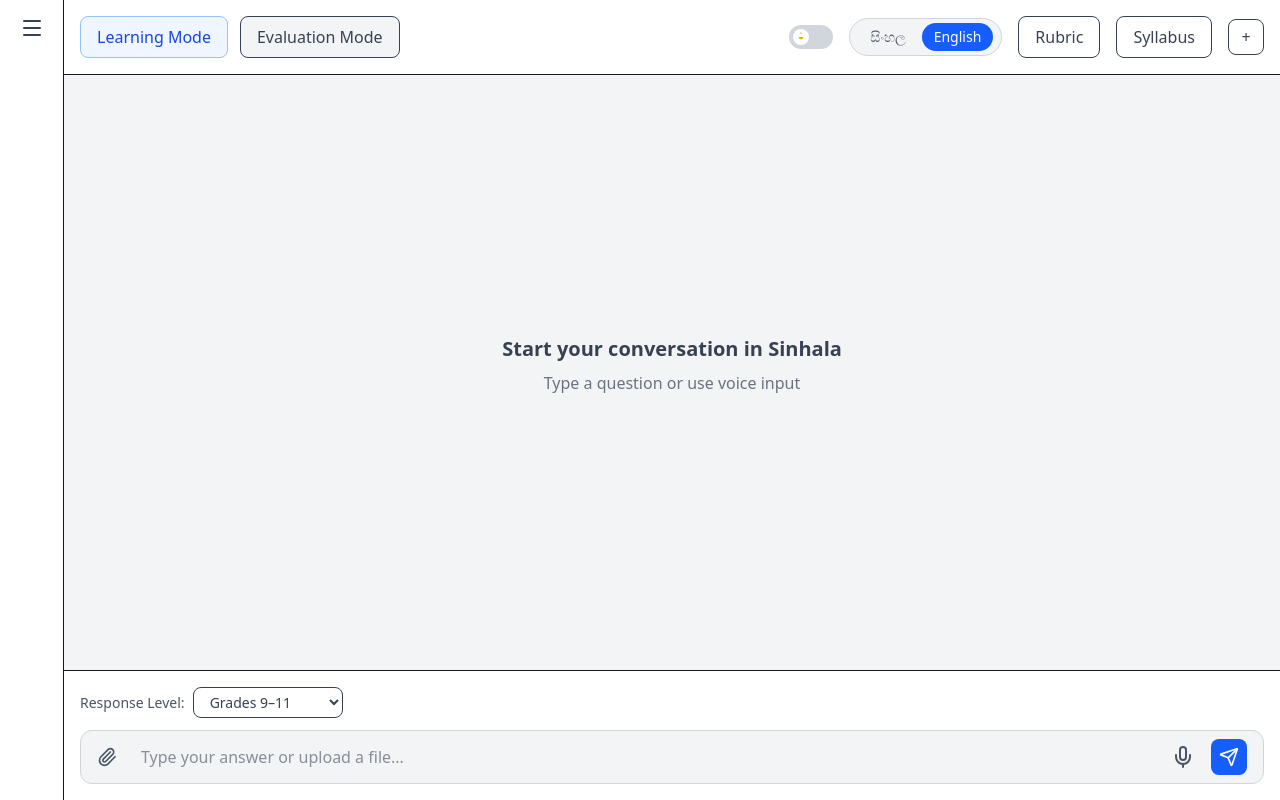
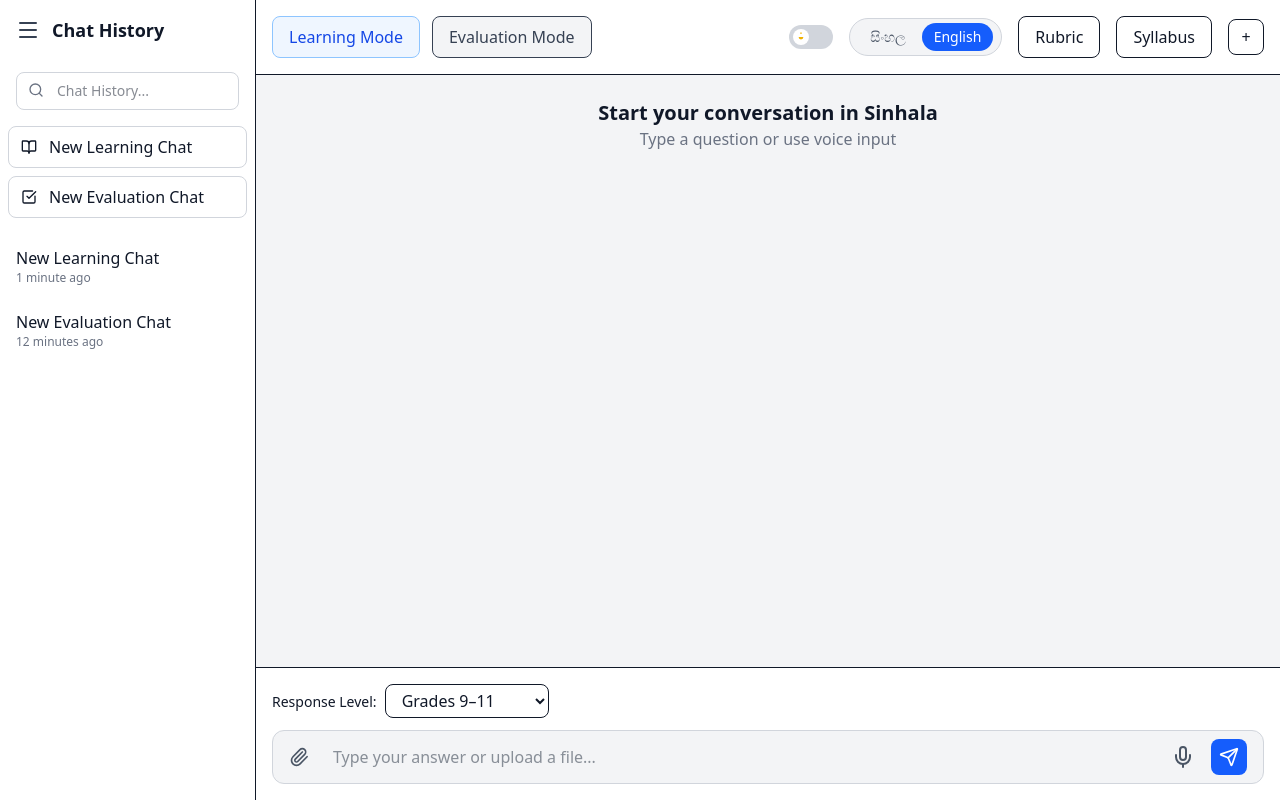
Before and after one commit to Miyuri15/sinlearn-web, a Next.js app: page /chat in a window 1280 px wide. Both pictures are taken after a click on the icon 31 px from the left and 28 px from the top of the page. Built offline with nearby package versions, Linux system fonts and the light colour scheme.

Commit message:
side bar added

```diff
--- a/public/locales/en/common.json
+++ b/public/locales/en/common.json
@@ -14,7 +14,9 @@
   "already_have_account": "Already have an account?",
   "signup_link": "Sign Up",
   "signin_link": "Sign In",
-
+  "chat_history": "Chat History",
+  "new_learning_chat": "New Learning Chat",
+  "new_evaluation_chat": "New Evaluation Chat",
 
   "settings": {
     "title": "Settings",
--- a/public/locales/si/common.json
+++ b/public/locales/si/common.json
@@ -14,6 +14,9 @@
   "already_have_account": "දැනටමත් ගිණුමක් තිබේද?",
   "signup_link": "ලියාපදිංචි වන්න",
   "signin_link": "පිවිසෙන්න",
+  "chat_history": "සංවාද ඉතිහාසය",
+  "new_learning_chat": "නව අධ්‍යයන සංවාදය",
+  "new_evaluation_chat": "නව ඇගයීම් සංවාදය",
 
 
   "settings": {
--- a/src/app/chat/page.tsx
+++ b/src/app/chat/page.tsx
@@ -10,10 +10,13 @@ import RecordBar from "./components/RecordBar";
 import EvaluationCard from "./components/EvaluationCard";
 import ChatThemeToggle from "./components/ChatThemeToggle";
 import EvaluationInputs from "./components/EvaluationInputs";
+import Sidebar from "@/components/sidebar/Sidebar";
 
 export default function Chat() {
   const { t } = useTranslation("chat");
-  // --- STATES ---
+
+  // STATES
+  const [isSidebarOpen, setIsSidebarOpen] = useState(false);
   const [loading, setLoading] = useState(false);
   const [isRubricOpen, setIsRubricOpen] = useState(false);
   const [isRecording, setIsRecording] = useState(false);
@@ -24,39 +27,15 @@ export default function Chat() {
   const endRef = useRef<HTMLDivElement | null>(null);
   const [responseLevel, setResponseLevel] = useState("Grades 9–11");
 
-  // Evaluation inputs state (required by EvaluationInputs)
-  const [totalMarks, setTotalMarks] = useState<number>(0);
-  const [mainQuestions, setMainQuestions] = useState<number>(0);
-  const [requiredQuestions, setRequiredQuestions] = useState<number>(0);
-  const [subQuestions, setSubQuestions] = useState<number>(0);
+  // Evaluation inputs
+  const [totalMarks, setTotalMarks] = useState(0);
+  const [mainQuestions, setMainQuestions] = useState(0);
+  const [requiredQuestions, setRequiredQuestions] = useState(0);
+  const [subQuestions, setSubQuestions] = useState(0);
 
-  // --- INPUT HANDLERS ---
-  const handleInputChange = (e: React.ChangeEvent<HTMLTextAreaElement>) => {
-    const value = e.target.value;
-    setMessage(value);
-    if (value.trim() === "") {
-      e.target.style.height = "auto";
-      return;
-    }
-    e.target.style.height = "auto";
-    e.target.style.height = `${e.target.scrollHeight}px`;
-  };
-
-  const handleStopRecording = () => {
-    setIsRecording(false);
-    setMessage(transcript);
-  };
-
-  const handleCancelRecording = () => {
-    setIsRecording(false);
-    setTranscript("");
-  };
-
-  // --- HARDCODED LEARNING MODE RESPONSE ---
   const mockLearningReply =
     "Good job! When x = 5, the expression 3x² - 2x + 4 becomes:\n3(25) - 10 + 4 = 69.";
 
-  // --- HARDCODED EVALUATION REPORT ---
   const mockEvaluation = {
     grade: "B+",
     coverage: 76,
@@ -66,10 +45,9 @@ export default function Chat() {
     weaknesses: ["Could improve explanation clarity"],
     missing: ["Final conclusion missing"],
     feedback:
-      "Your answer is mostly correct. However, adding a final conclusion would improve clarity.",
+      "Your answer is mostly correct. Adding a final conclusion will improve clarity.",
   };
 
-  // --- SEND BUTTON HANDLER ---
   const handleSend = () => {
     if (mode === "learning") {
       if (!message.trim()) return;
@@ -79,42 +57,59 @@ export default function Chat() {
         { role: "user", content: message },
         { role: "assistant", content: mockLearningReply },
       ]);
-
-      setMessage("");
-      return;
+    } else {
+      setMessages((prev) => [
+        ...prev,
+        {
+          role: "user",
+          content: { totalMarks, mainQuestions, requiredQuestions, subQuestions },
+        },
+        { role: "evaluation", content: mockEvaluation },
+      ]);
     }
 
-    // Evaluation mode
-    const evaluationPayload = {
-      totalMarks,
-      mainQuestions,
-      requiredQuestions,
-      subQuestions,
-    };
-
-    setMessages((prev) => [
-      ...prev,
-      { role: "user", content: evaluationPayload },
-      { role: "evaluation", content: mockEvaluation },
-    ]);
     setMessage("");
   };
 
   useEffect(() => {
-    if (endRef.current) {
-      endRef.current.scrollIntoView({ behavior: "smooth" });
-    }
+    endRef.current?.scrollIntoView({ behavior: "smooth" });
   }, [messages]);
 
+  const handleInputChange = (e: React.ChangeEvent<HTMLTextAreaElement>) => {
+    setMessage(e.target.value);
+    e.target.style.height = "auto";
+    e.target.style.height = `${e.target.scrollHeight}px`;
+  };
+
   return (
-    <main className="flex min-h-screen bg-gray-100 text-gray-900 dark:bg-[#0C0C0C] dark:text-gray-200 relative overflow-hidden">
-      {/* LEFT SIDEBAR */}
-      <div className="w-16 bg-white border-r dark:bg-[#111111] dark:border-[#2a2a2a] flex items-start justify-center p-4">
-        <Menu className="w-6 h-6 text-gray-700 dark:text-gray-300 cursor-pointer" />
+    <main className="flex min-h-screen bg-gray-100 dark:bg-[#0C0C0C] text-gray-900 dark:text-gray-200">
+      {/* LEFT SIDEBAR — PUSHES LAYOUT LIKE CHATGPT */}
+      <div
+        className={`transition-all duration-300 border-r dark:border-[#2a2a2a]
+        bg-white dark:bg-[#111111]
+        ${isSidebarOpen ? "w-64" : "w-16"}`}
+      >
+        {isSidebarOpen ? (
+          <Sidebar
+            chats={[
+              { id: "1", title: "New Learning Chat", type: "learning", time: "1 minute ago" },
+              { id: "2", title: "New Evaluation Chat", type: "evaluation", time: "12 minutes ago" },
+            ]}
+            isOpen={isSidebarOpen}
+            onClose={() => setIsSidebarOpen(false)}
+          />
+        ) : (
+          <div className="p-4">
+            <Menu
+              onClick={() => setIsSidebarOpen(true)}
+              className="w-6 h-6 text-gray-700 dark:text-gray-300 cursor-pointer"
+            />
+          </div>
+        )}
       </div>
 
       {/* MAIN AREA */}
-      <div className="flex flex-col flex-1 min-h-screen h-screen justify-between">
+      <div className="flex flex-col flex-1 h-screen">
         {/* TOP BAR */}
         <div className="flex items-center justify-between bg-white dark:bg-[#111111] p-4 border-b dark:border-[#2a2a2a]">
           {/* MODE TOGGLE */}
@@ -142,63 +137,57 @@ export default function Chat() {
             </button>
           </div>
 
-          {/* RIGHT OPTIONS */}
+          {/* RIGHT TOOLS */}
           <div className="flex items-center gap-4">
             <ChatThemeToggle />
             <ChatLanguageToggle />
 
             <button
               onClick={() => setIsRubricOpen(true)}
-              className="px-4 py-2 rounded-lg bg-white border font-medium text-gray-700 dark:bg-[#222] dark:border-[#333] dark:text-gray-200"
+              className="px-4 py-2 rounded-lg bg-white dark:bg-[#222] border dark:border-[#333]"
             >
               Rubric
             </button>
 
-            <button className="px-4 py-2 rounded-lg bg-white border font-medium text-gray-700 dark:bg-[#222] dark:border-[#333] dark:text-gray-200">
+            <button className="px-4 py-2 rounded-lg bg-white dark:bg-[#222] border dark:border-[#333]">
               Syllabus
             </button>
 
-            <button className="w-9 h-9 flex items-center justify-center border rounded-lg bg-white text-gray-700 dark:bg-[#222] dark:border-[#333] dark:text-gray-200">
+            <button className="w-9 h-9 flex items-center justify-center bg-white dark:bg-[#222] border dark:border-[#333] rounded-lg">
               +
             </button>
           </div>
         </div>
 
         {/* MESSAGE AREA */}
-        <div className="flex-1 min-h-0 overflow-y-auto p-6 space-y-4 flex flex-col bg-gray-100 dark:bg-[#0C0C0C]">
-          {/* CENTER CONTENT (only show when no messages) */}
-          {messages.length === 0 && (
-            <div className="flex-1 flex items-center justify-center text-center px-4">
+        <div className="flex-1 overflow-y-auto p-6 space-y-4 bg-gray-100 dark:bg-[#0C0C0C]">
+          {/* Empty State */}
+          {!messages.length && (
+            <div className="flex-1 flex items-center justify-center text-center">
               <div>
-                <h2 className="text-xl font-semibold text-gray-700 dark:text-gray-200">
-                  {t("start_conversation")}
-                </h2>
-                <p className="text-gray-500 mt-2 dark:text-gray-400">
-                  {t("start_conversation_sub")}
-                </p>
+                <h2 className="text-xl font-semibold">{t("start_conversation")}</h2>
+                <p className="text-gray-500 dark:text-gray-400">{t("start_conversation_sub")}</p>
               </div>
             </div>
           )}
+
+          {/* Messages */}
           {messages.map((m, i) => (
             <div key={i}>
               {m.role === "user" && (
-                <div className="p-3 rounded-lg max-w-xl ml-auto break-all bg-blue-100 text-blue-900 dark:bg-[#1E3A8A] dark:text-blue-100">
+                <div className="p-3 rounded-lg max-w-xl ml-auto bg-blue-100 dark:bg-[#1E3A8A] text-blue-900 dark:text-blue-100">
                   {typeof m.content === "string" ? (
                     m.content
                   ) : (
                     <pre className="whitespace-pre-wrap text-sm">
-                      {`Total Marks: ${m.content.totalMarks}
-Main Questions: ${m.content.mainQuestions}
-Required Questions: ${m.content.requiredQuestions}
-Sub Questions: ${m.content.subQuestions}
-`}
+                      {JSON.stringify(m.content, null, 2)}
                     </pre>
                   )}
                 </div>
               )}
 
               {m.role === "assistant" && (
-                <div className="p-4 rounded-lg shadow max-w-xl bg-white dark:bg-[#0F172A] border border-gray-200 dark:border-[#1F2937] text-gray-900 dark:text-gray-200">
+                <div className="p-4 rounded-lg max-w-xl bg-white dark:bg-[#0F172A] border dark:border-[#1F2937]">
                   {m.content}
                 </div>
               )}
@@ -206,12 +195,13 @@ Sub Questions: ${m.content.subQuestions}
               {m.role === "evaluation" && <EvaluationCard data={m.content} />}
             </div>
           ))}
+
           <div ref={endRef} />
         </div>
 
         {/* INPUT AREA */}
-        <div className="p-4 border-t bg-white dark:bg-[#111111] dark:border-[#2a2a2a]">
-          {mode === "evaluation" && (
+        <div className="p-4 border-t bg-white dark:bg-[#111111]">
+          {mode === "evaluation" ? (
             <EvaluationInputs
               totalMarks={totalMarks}
               setTotalMarks={setTotalMarks}
@@ -223,24 +213,14 @@ Sub Questions: ${m.content.subQuestions}
               setSubQuestions={setSubQuestions}
               onSend={handleSend}
             />
-          )}
-          {isRecording && (
-            <RecordBar
-              onCancelRecording={handleCancelRecording}
-              onStopRecording={handleStopRecording}
-            />
-          )}
-          {mode === "learning" && (
+          ) : (
             <>
               <div className="mb-3">
-                <label className="text-sm text-gray-600 dark:text-gray-300 font-medium mr-2">
-                  {t("response_level")}:
-                </label>
-
+                <label className="mr-2 text-sm">{t("response_level")}:</label>
                 <select
                   value={responseLevel}
                   onChange={(e) => setResponseLevel(e.target.value)}
-                  className="border rounded-lg px-3 py-1 text-sm bg-white text-gray-700 dark:bg-[#1A1A1A] dark:text-gray-200 dark:border-[#2a2a2a] dark:focus:ring-indigo-500"
+                  className="border rounded-lg px-3 py-1 bg-white dark:bg-[#1A1A1A]"
                 >
                   <option>Grades 1–5</option>
                   <option>Grades 6–8</option>
@@ -265,14 +245,15 @@ Sub Questions: ${m.content.subQuestions}
 
       {/* RIGHT SLIDE SIDEBAR */}
       <div
-        className={`fixed right-0 top-0 h-full transition-transform duration-300
-        ${isRubricOpen ? "translate-x-0" : "translate-x-full"}`}
+        className={`fixed right-0 top-0 h-full transition-transform duration-300 ${
+          isRubricOpen ? "translate-x-0" : "translate-x-full"
+        }`}
       >
         <MarkingRubic
           loading={loading}
           onClose={() => setIsRubricOpen(false)}
-          onSelectRubric={(id) => console.log("Selected:", id)}
-          onUpload={() => console.log("Upload pressed")}
+          onSelectRubric={() => {}}
+          onUpload={() => {}}
         />
       </div>
     </main>
--- a/src/components/sidebar/Sidebar.tsx
+++ b/src/components/sidebar/Sidebar.tsx
@@ -1,9 +1,10 @@
 "use client";
 
 import { useState } from "react";
-import { Search, BookOpen, CheckSquare } from "lucide-react";
+import { Search, BookOpen, CheckSquare, Menu } from "lucide-react";
 import Link from "next/link";
 import { useRouter } from "next/navigation";
+import { useTranslation } from "react-i18next";
 
 interface ChatItem {
   id: string;
@@ -14,35 +15,51 @@ interface ChatItem {
 
 interface SidebarProps {
   chats?: ChatItem[];
+  isOpen: boolean;
+  onClose: () => void;
 }
 
-export default function Sidebar({ chats = [] }: SidebarProps) {
+export default function Sidebar({ chats = [], isOpen, onClose }: SidebarProps) {
   const [search, setSearch] = useState("");
   const router = useRouter();
+  const { t } = useTranslation("common");
 
   const filteredChats = chats.filter((c) =>
     c.title.toLowerCase().includes(search.toLowerCase())
   );
 
   return (
-    <div className="w-80 h-screen border-r bg-white dark:bg-gray-900 dark:border-gray-700 flex flex-col">
+    <div
+      className={`h-full flex flex-col border-r
+        bg-white dark:bg-gray-900 dark:border-gray-700
+        transition-all duration-300 overflow-hidden
+        ${isOpen ? "w-64" : "w-16"}`}
+    >
+      {/* TOP BAR */}
+      <div className="p-4 flex items-center gap-3 dark:border-gray-700">
+        <Menu
+          onClick={onClose}
+          className="w-6 h-6 text-gray-700 dark:text-gray-300 cursor-pointer"
+        />
 
-      {/* Header */}
-      <div className="p-4 text-lg font-semibold text-gray-900 dark:text-gray-100">
-        Chat History
+        {isOpen && (
+          <span className="text-lg font-semibold text-gray-900 dark:text-gray-100">
+            {t("chat_history")}
+          </span>
+        )}
       </div>
 
-      {/* Search */}
-      <div className="px-4 pb-3">
+      {/* SEARCH (only when expanded) */}
+      {isOpen && (
+        <div className="px-4 pt-3 pb-2">
           <div className="relative">
             <Search className="absolute left-3 top-2.5 h-4 w-4 text-gray-500 dark:text-gray-400" />
             <input
               type="text"
-            placeholder="Search chats..."
+              placeholder={t("chat_history") + "..."}
               value={search}
               onChange={(e) => setSearch(e.target.value)}
               className="w-full border rounded-lg pl-10 pr-3 py-2 text-sm
-                       outline-none
                         bg-white dark:bg-gray-800
                         text-gray-900 dark:text-gray-100
                         border-gray-300 dark:border-gray-700
@@ -50,12 +67,13 @@ export default function Sidebar({ chats = [] }: SidebarProps) {
             />
           </div>
         </div>
+      )}
 
-      {/* Buttons */}
-      <div className="px-4 space-y-2">
+      {/* ACTION BUTTONS */}
+      <div className="px-2 space-y-2 mt-2">
         <button
           onClick={() => router.push("/new-learning-chat")}
-          className="w-full flex items-center gap-3 border rounded-lg px-3 py-2
+          className="flex items-center gap-3 w-full border rounded-lg px-3 py-2
                      hover:bg-gray-100 dark:hover:bg-gray-800
                      bg-white dark:bg-gray-900
                      text-gray-900 dark:text-gray-100
@@ -63,12 +81,12 @@ export default function Sidebar({ chats = [] }: SidebarProps) {
                      transition"
         >
           <BookOpen className="h-4 w-4" />
-          New Learning Chat
+          {isOpen && t("new_learning_chat")}
         </button>
 
         <button
           onClick={() => router.push("/new-evaluation-chat")}
-          className="w-full flex items-center gap-3 border rounded-lg px-3 py-2
+          className="flex items-center gap-3 w-full border rounded-lg px-3 py-2
                      hover:bg-gray-100 dark:hover:bg-gray-800
                      bg-white dark:bg-gray-900
                      text-gray-900 dark:text-gray-100
@@ -76,22 +94,32 @@ export default function Sidebar({ chats = [] }: SidebarProps) {
                      transition"
         >
           <CheckSquare className="h-4 w-4" />
-          New Evaluation Chat
+          {isOpen && t("new_evaluation_chat")}
         </button>
       </div>
 
-      {/* Chat list */}
+      {/* CHAT LIST */}
       <div className="flex-1 overflow-y-auto mt-4">
         {filteredChats.map((chat) => (
           <Link
             key={chat.id}
             href={`/chat/${chat.id}`}
-            className="block px-4 py-3
-                       hover:bg-gray-100 dark:hover:bg-gray-800
-                       text-gray-900 dark:text-gray-100"
+            className={`block px-4 py-3 hover:bg-gray-100 dark:hover:bg-gray-800
+                       text-gray-900 dark:text-gray-100
+                       ${isOpen ? "" : "text-center"}`}
           >
+            {isOpen ? (
+              <>
                 <div className="font-medium">{chat.title}</div>
-            <div className="text-xs text-gray-500 dark:text-gray-400">{chat.time}</div>
+                <div className="text-xs text-gray-500 dark:text-gray-400">
+                  {chat.time}
+                </div>
+              </>
+            ) : (
+              <div className="text-gray-600 dark:text-gray-300">
+                {chat.type === "learning" ? "📘" : "☑️"}
+              </div>
+            )}
           </Link>
         ))}
 
```
Also changed, not shown: src/app/dashboard/page.tsx (deleted, +0 -30 lines). Lines whose indentation alone changed are shown as unchanged.
